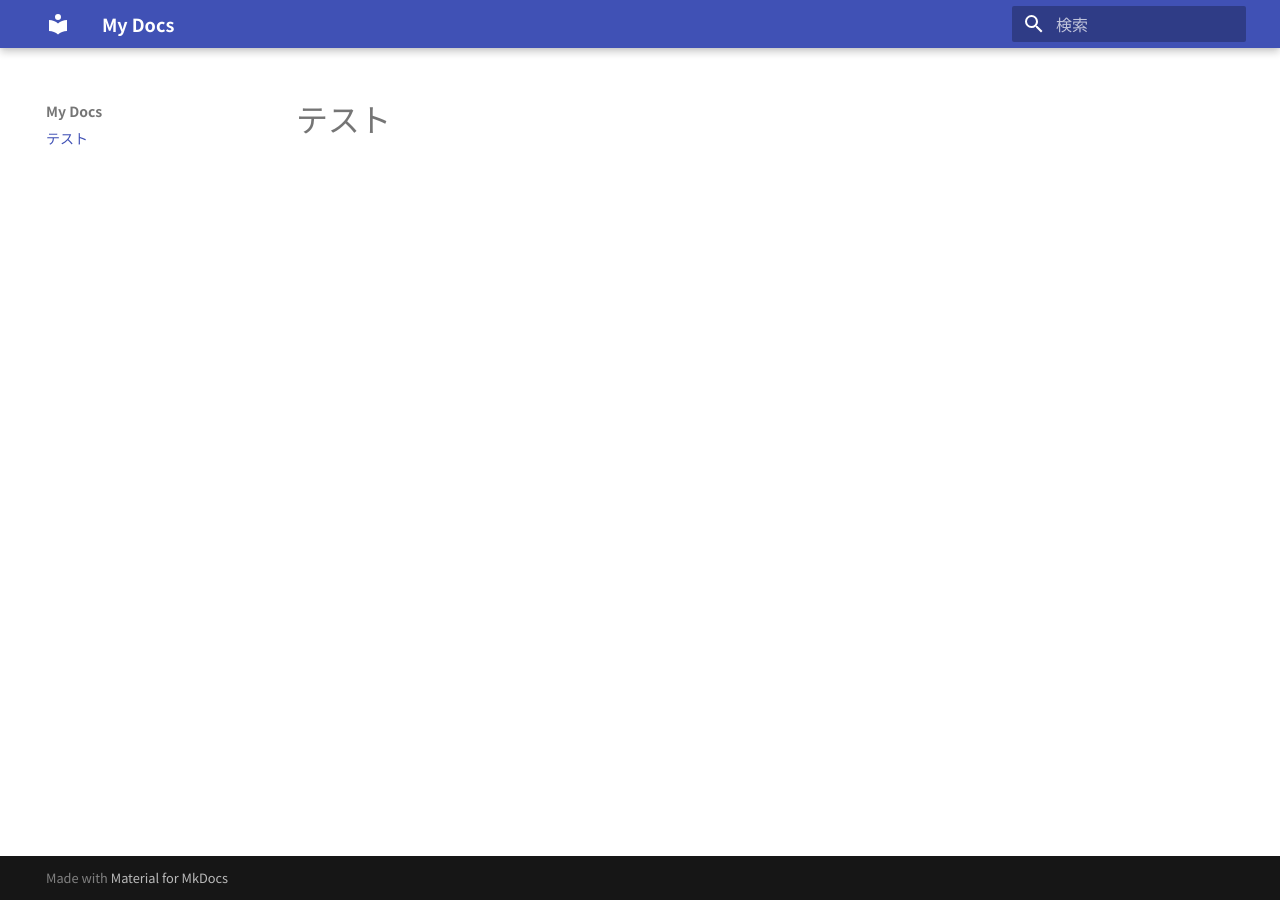
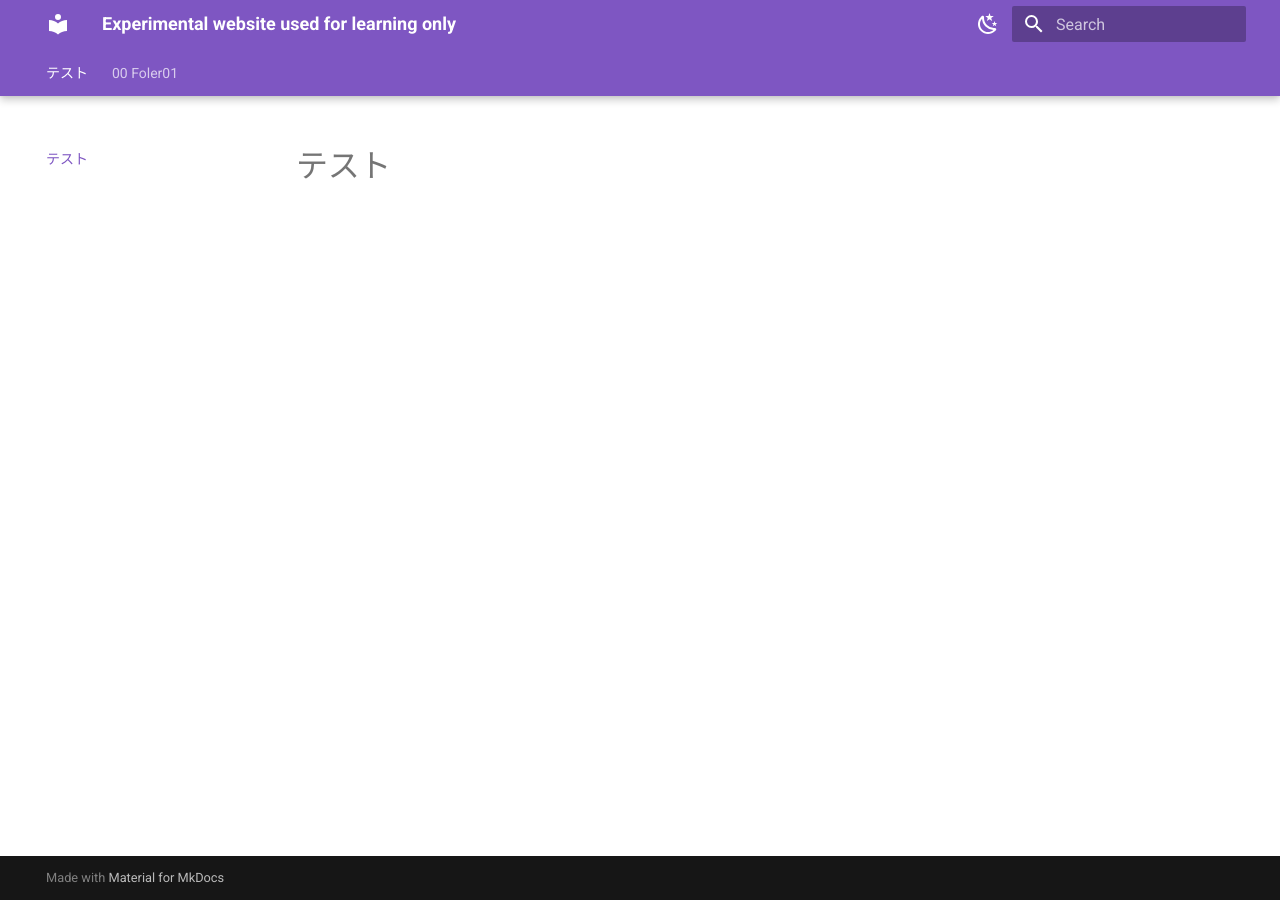
Before and after one commit to MyPlayground/mkdocs-playground, an MkDocs documentation site: the page built from docs/README.md, in a window 1280 px wide. Built offline with MkDocs 1.6.1 and Material for MkDocs 9.7.7, drawn with Linux system fonts in a browser that asks for light colours.

Commit message:
update mkdocs.yml

```diff
--- a/mkdocs.yml
+++ b/mkdocs.yml
@@ -1,43 +1,59 @@
-site_name: My Docs
+site_name: Experimental website used for learning only
 theme:
   name: material
-  palette:
-    - scheme: default
-      # scheme: preference #dark theme
-      primary: indigo
-      accent: indigo
-  font:
-    text: Noto Sans JP
-    code: Roboto Mono
-#   language: en
-  language: ja
-#   logo: img/logo.png
-#   favicon: img/favicon.png
   features:
     - navigation.instant
-
-# repo_url: https://the.repo.url
-# repo_name: user_name/repo_name
-
-extra_css:
-    - stylesheets/extra.css
-
-extra_javascript:
-  - javascripts/config.js
-  - https://polyfill.io/v3/polyfill.min.js?features=es6
-  - https://cdn.jsdelivr.net/npm/mathjax@3/es5/tex-mml-chtml.js
-
+    - navigation.tabs
+    - navigation.tabs.sticky
+    - content.code.annotate
+  icon:
+    admonition:
+      note: octicons/tag-16
+      abstract: octicons/checklist-16
+      info: octicons/info-16
+      tip: octicons/squirrel-16
+      success: octicons/check-16
+      question: octicons/question-16
+      warning: octicons/alert-16
+      failure: octicons/x-circle-16
+      danger: octicons/zap-16
+      bug: octicons/bug-16
+      example: octicons/beaker-16
+      quote: octicons/quote-16
+  palette:
+    - media: "(prefers-color-scheme: light)"
+      scheme: default
+      primary: deep purple
+      accent: indigo
+      toggle:
+        icon: material/weather-night
+        name: Switch to dark mode
+    - media: "(prefers-color-scheme: dark)"
+      scheme: slate
+      primary: deep purple
+      toggle:
+        icon: material/weather-sunny
+        name: Switch to light mode
 markdown_extensions:
-  - pymdownx.arithmatex:
-      generic: true
-  - toc:
-      permalink: true
-  - pymdownx.highlight:
-      linenums: true
-      linenums_style: pymdownx.inline
-  - pymdownx.superfences
-  - pymdownx.keys
+  - admonition
+  - attr_list
+  - md_in_html
+  - pymdownx.details
+  - pymdownx.superfences:
+      custom_fences:
+        - name: mermaid
+          class: mermaid
+          format: !!python/name:pymdownx.superfences.fence_code_format
+  - pymdownx.inlinehilite
+  - pymdownx.snippets:
+      base_path: "./docs"
+  - pymdownx.tabbed:
+      alternate_style: true
+  - pymdownx.tasklist:
+      custom_checkbox: true
+      clickable_checkbox: false
   - pymdownx.emoji:
       emoji_index: !!python/name:materialx.emoji.twemoji
       emoji_generator: !!python/name:materialx.emoji.to_svg
-  - attr_list
+  - toc:
+      permalink: true
```
Also changed, not shown: docs/00_Foler01/Sample.md (added, +7 -0 lines).
